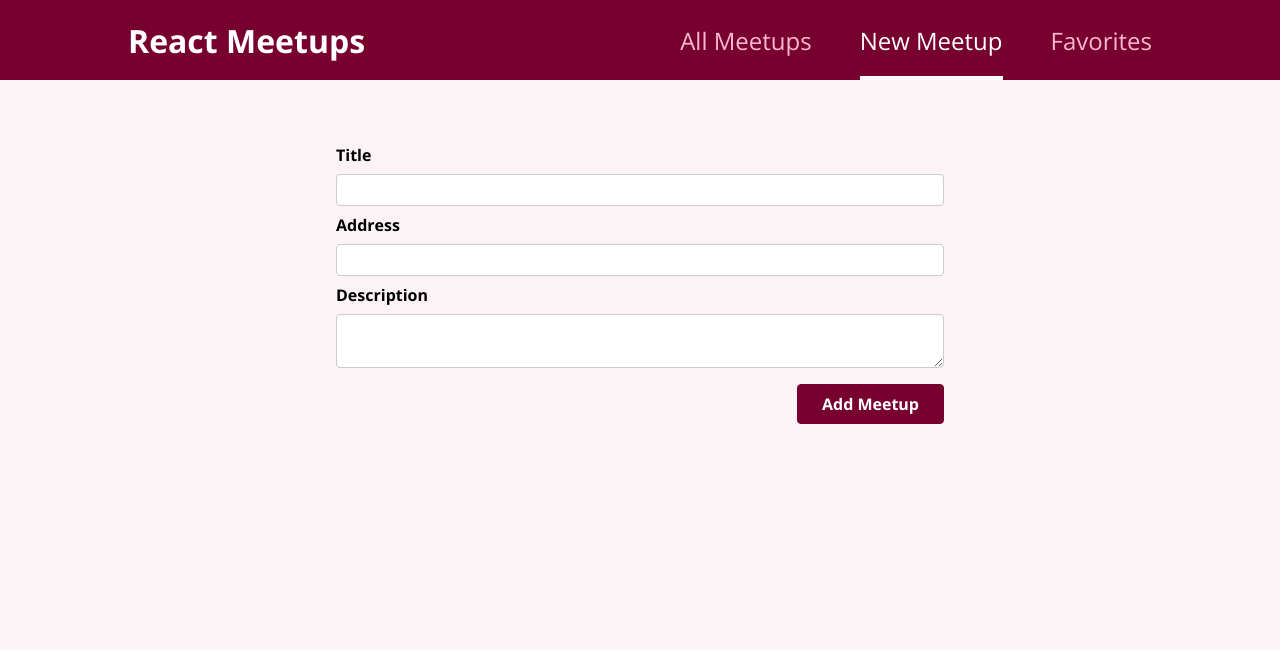
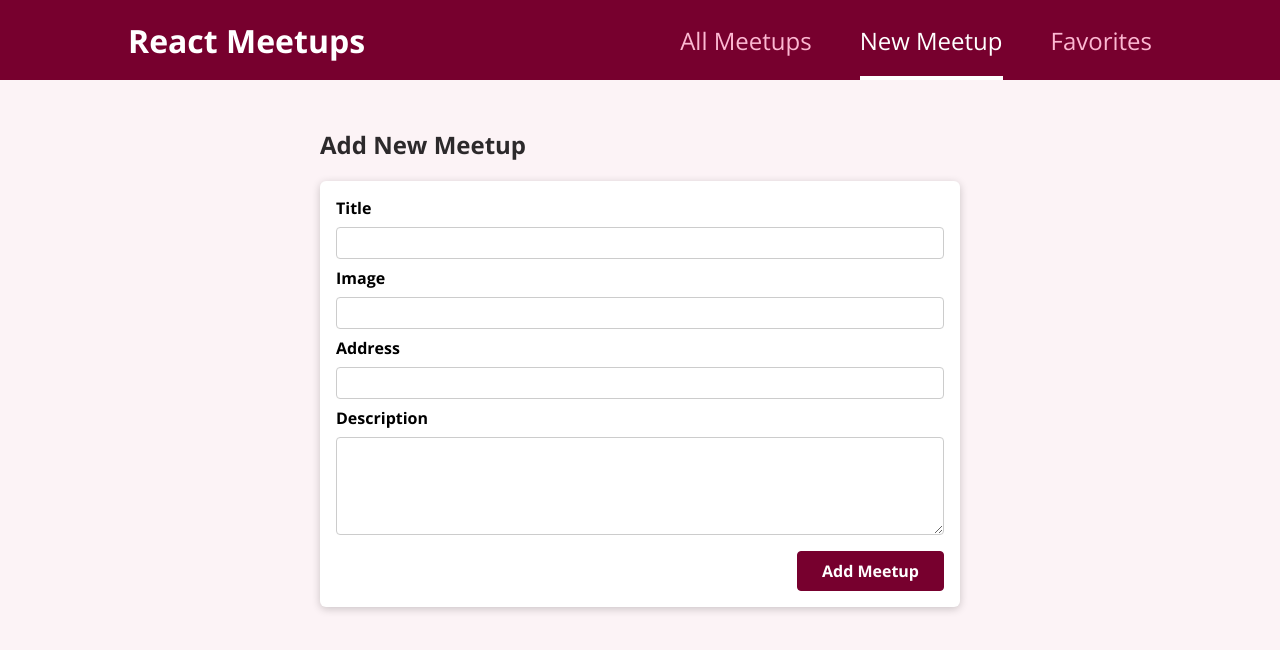
Before and after one commit to jonytalukdar/meetups-app, a React (Create React App) app: page /newMeetup in a window 1280 px wide. Shown: the top 650 px of the page. Built offline with nearby package versions, Linux system fonts and the light colour scheme.

Commit message:
added full form

```diff
--- a/src/components/meetups/MeetupForm.js
+++ b/src/components/meetups/MeetupForm.js
@@ -1,25 +1,37 @@
 import React from 'react';
+import Card from '../UI/Card';
 import classes from './MeetupForm.module.css';
 
 const MeetupForm = () => {
   return (
+    <Card>
       <form className={classes.form}>
         <div className={classes.control}>
           <label htmlFor="title">Title</label>
-        <input type="text" id="title" name="title" />
+          <input type="text" id="title" name="title" required />
+        </div>
+        <div className={classes.control}>
+          <label htmlFor="image">Image</label>
+          <input type="url" id="image" name="image" required />
         </div>
         <div className={classes.control}>
           <label htmlFor="address">Address</label>
-        <input type="text" id="address" name="address" />
+          <input type="text" id="address" name="address" required />
         </div>
         <div className={classes.control}>
           <label htmlFor="description">Description</label>
-        <textarea name="description" id="description"></textarea>
+          <textarea
+            name="description"
+            id="description"
+            rows="4"
+            required
+          ></textarea>
         </div>
         <div className={classes.actions}>
-        <button>Add Meetup</button>
+          <button type="submit">Add Meetup</button>
         </div>
       </form>
+    </Card>
   );
 };
 
--- a/src/pages/NewMeetup.js
+++ b/src/pages/NewMeetup.js
@@ -3,9 +3,10 @@ import MeetupForm from '../components/meetups/MeetupForm';
 
 const NewMeetup = () => {
   return (
-    <div>
+    <section>
+      <h2>Add New Meetup</h2>
       <MeetupForm />
-    </div>
+    </section>
   );
 };
 
```
Lines whose indentation alone changed are shown as unchanged.
